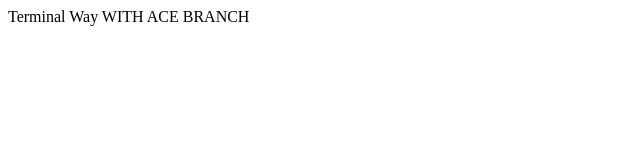
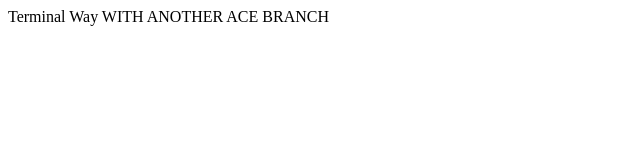
Before and after one commit to ace-mata/new-repo, a plain HTML site: page index.html in a window 1280 px wide. Shown: the whole page, without its empty margins (0-640 px from the left). Drawn offline with Linux system fonts and the light colour scheme.

Commit message:
pushing from another branch

```diff
--- a/index.html
+++ b/index.html
@@ -6,6 +6,6 @@
   <title>Document</title>
 </head>
 <body>
-  Terminal Way WITH ACE BRANCH
+  Terminal Way WITH ANOTHER ACE BRANCH
 </body>
 </html>
```
